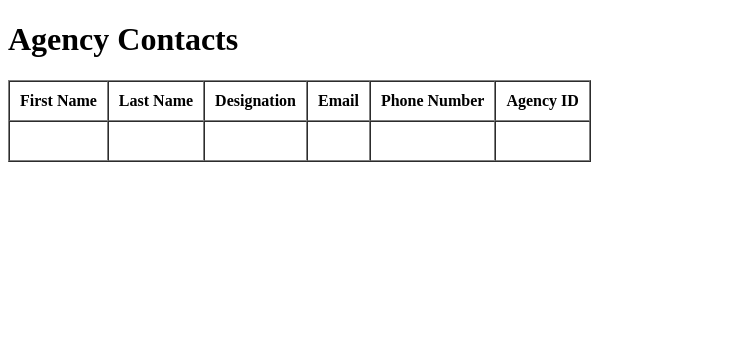
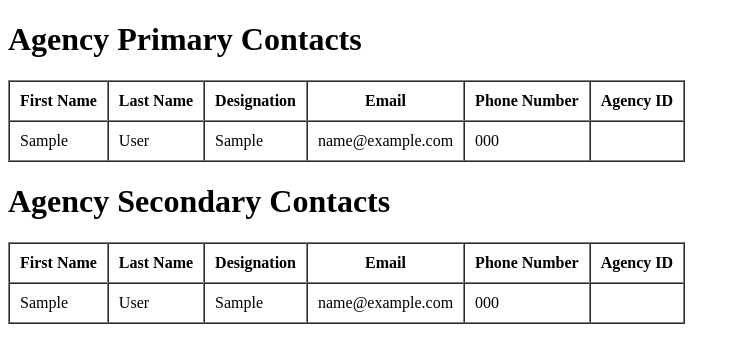
Before and after one commit to anurag-chiplunkar/iTV-CRM, a Django app: page /agency_contact_info/ in a window 1280 px wide. Shown: the top 363 px of the page, without its empty margins (0-740 px from the left). Run offline with Django 3.2, Linux system fonts and the light colour scheme; tables that the repository leaves empty hold one stand-in row (values such as "Sample post"); lists and menus that the app fills with data are empty.

Commit message:
agency and accounts updated

```diff
--- a/agency/models.py
+++ b/agency/models.py
@@ -12,7 +12,7 @@ class AgencyDetail(models.Model):
 	agency_pin			= models.IntegerField(max_length = 10)
 
 	def __str__(self):
-		return self.a_id
+		return self.agency_name + ' -' + self.agency_state
 
 class AgencyContact(models.Model):
 	pri_firstName 	= models.CharField(max_length = 20)
--- a/agency/templates/agency/agency_contacts.html
+++ b/agency/templates/agency/agency_contacts.html
@@ -5,7 +5,7 @@
 </head>
 <body>
 
-	<h1>Agency Contacts</h1>
+	<h1>Agency Primary Contacts</h1>
 
 	<table border="1" cellpadding="10px" cellspacing="0">
 	<thead>
@@ -22,31 +22,31 @@
 	<tbody>
 		<tr>
 			<td>{% for i in qs %}
-					{{i.firstName}}
+					{{i.pri_firstName}}
 					<br>
 				{% endfor %}
 			</td>
 
 			<td>{% for i in qs %}
-					{{i.lastName}}
+					{{i.pri_lastName}}
 					<br>
 				{% endfor %}
 			</td>
 
 			<td>{% for i in qs %}
-					{{i.designation}}
+					{{i.pri_designation}}
 					<br>
 				{% endfor %}
 			</td>
 
 			<td>{% for i in qs %}
-					{{i.email}}
+					{{i.pri_email}}
 					<br>
 				{% endfor %}
 			</td>
 
 			<td>{% for i in qs %}
-					{{i.phone}}
+					{{i.pri_phone}}
 					<br>
 				{% endfor %}
 			</td>
@@ -61,5 +61,59 @@
 	</tbody>
 </table>
 
+<h1>Agency Secondary Contacts</h1>
+<table border="1" cellpadding="10px" cellspacing="0">
+	<thead>
+		<tr>
+			<th>First Name</th>
+			<th>Last Name</th>
+			<th>Designation</th>
+			<th>Email</th>
+			<th>Phone Number</th>
+			<th>Agency ID</th>
+		</tr>
+	</thead>
+
+	<tbody>
+		<tr>
+			<td>{% for i in qs %}
+					{{i.sec_firstName}}
+					<br>
+				{% endfor %}
+			</td>
+
+			<td>{% for i in qs %}
+					{{i.sec_lastName}}
+					<br>
+				{% endfor %}
+			</td>
+
+			<td>{% for i in qs %}
+					{{i.sec_designation}}
+					<br>
+				{% endfor %}
+			</td>
+
+			<td>{% for i in qs %}
+					{{i.sec_email}}
+					<br>
+				{% endfor %}
+			</td>
+
+			<td>{% for i in qs %}
+					{{i.sec_phone}}
+					<br>
+				{% endfor %}
+			</td>
+
+			<td>{% for i in qs %}
+					{{i.agency_details}}
+					<br>
+				{% endfor %}
+			</td>
+
+		</tr>
+	</tbody>
+</table>
 </body>
 </html>
--- a/agency/views.py
+++ b/agency/views.py
@@ -34,11 +34,10 @@ def agency_detail(request):
 
 			##checking if the agency already exists and agency is not a number
 			try:
-				if apin.isdigit() == False:
-					messages.error(request,"Enter a valid pincode")
-
-				if aname.isalpha() and apin.isdigit() == True :
-					obj1 = AgencyDetail(agency_name = aname,
+				a = int(aname)
+				messages.error(request,"Enter a valid Agency Name")
+			except ValueError:
+				obj1 = AgencyDetail(agency_name = aname,
 									agency_officeno = aofficeno,
 									agency_street = astreet,
 									agency_state = astate,
@@ -46,17 +45,11 @@ def agency_detail(request):
 									agency_city = acity,
 									agency_pin = apin,
 									a_id = ag_id)
-					obj1.save()
-
-				else:
-					messages.error(request,"Agency Name Cannot be a number")
+				obj1.save()
+				messages.success(request,"Agency added successfully")
 
 			except IntegrityError:
-				messages.error(request,"Agency already exists!")
-
-
-
-
+				messages.error(request,"This Agency Already Exists")
 
 		else:
 			print("agency detail form invalid")
@@ -126,6 +119,7 @@ def agency_contact(request):
 								agency_details = agency_details
 								)
 			obj2.save()
+			messages.success(request,"Agency Contact successfully added")
 
 
 
```
Also changed, not shown: agency/templates/agency/agency_contact_form.html (+11 -1 lines), agency/templates/agency/agency_detail_form.html (+17 -12 lines).
